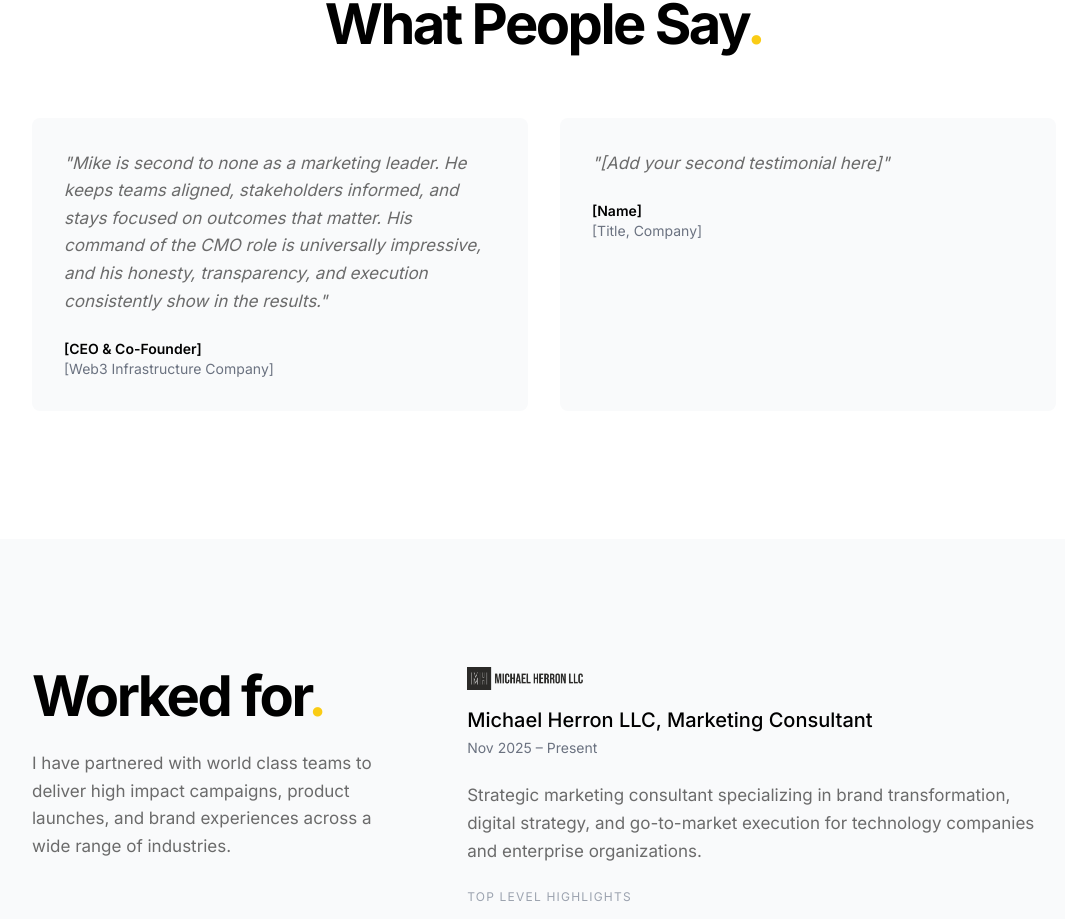
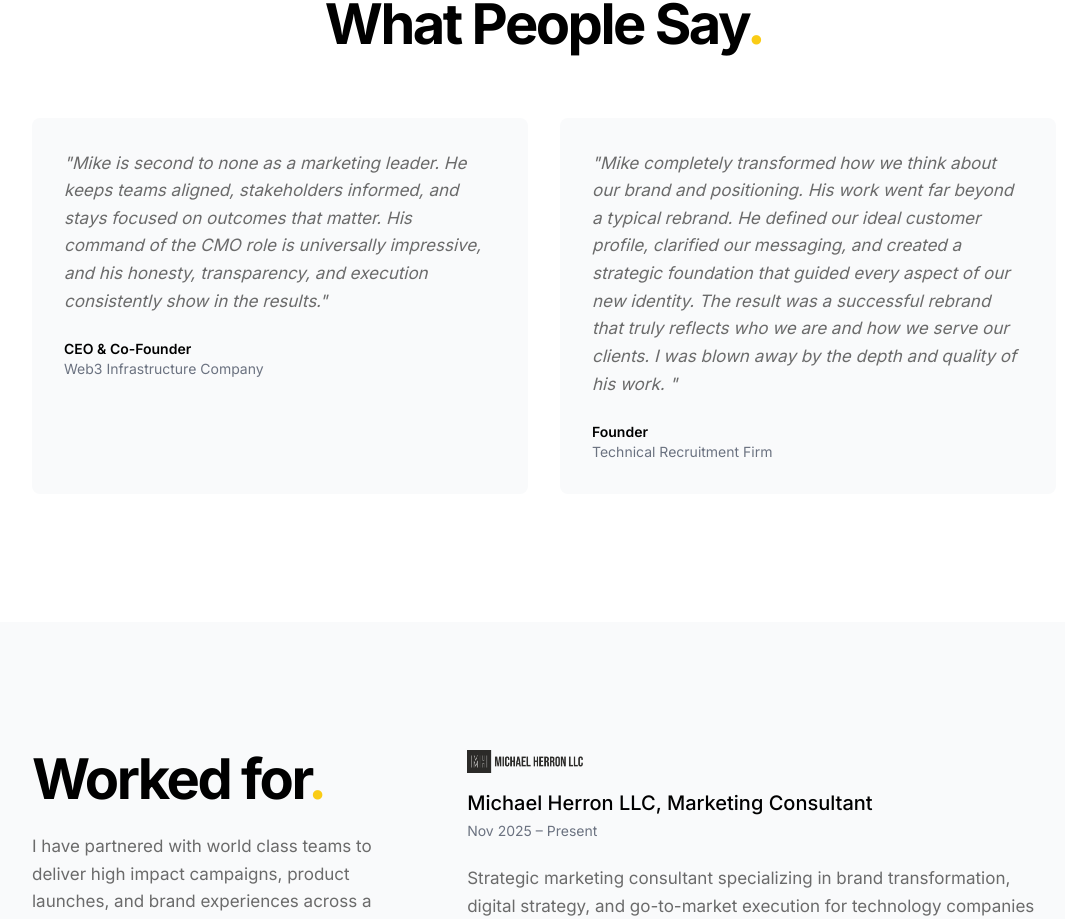
Before and after one commit to mrh1976/mherron, a Next.js app: page / in a window 1280 px wide. Shown: the part 3751-4670 px from the top of the page, without its empty margins (96-1161 px from the left). Built offline with nearby package versions, Linux system fonts and the light colour scheme.

Commit message:
Revise testimonials and author information
Updated testimonials and attribution details in the page component.

```diff
--- a/app/page.tsx
+++ b/app/page.tsx
@@ -487,18 +487,18 @@ export default function Home() {
           &quot;Mike is second to none as a marketing leader. He keeps teams aligned, stakeholders informed, and stays focused on outcomes that matter. His command of the CMO role is universally impressive, and his honesty, transparency, and execution consistently show in the results.&quot;
         </p>
         <div className="text-sm">
-          <div className="font-[600]">[CEO & Co-Founder]</div>
-          <div className="text-gray-500">[Web3 Infrastructure Company]</div>
+          <div className="font-[600]">CEO & Co-Founder</div>
+          <div className="text-gray-500">Web3 Infrastructure Company</div>
         </div>
       </div>
 
       <div className="bg-gray-50 p-8 rounded-lg">
         <p className="text-[#6b6b6b] text-[17px] leading-relaxed mb-6 italic">
-          &quot;[Add your second testimonial here]&quot;
+          &quot;Mike completely transformed how we think about our brand and positioning. His work went far beyond a typical rebrand. He defined our ideal customer profile, clarified our messaging, and created a strategic foundation that guided every aspect of our new identity. The result was a successful rebrand that truly reflects who we are and how we serve our clients. I was blown away by the depth and quality of his work. &quot;
         </p>
         <div className="text-sm">
-          <div className="font-[600]">[Name]</div>
-          <div className="text-gray-500">[Title, Company]</div>
+          <div className="font-[600]">Founder</div>
+          <div className="text-gray-500">Technical Recruitment Firm</div>
         </div>
       </div>
     </div>
```
